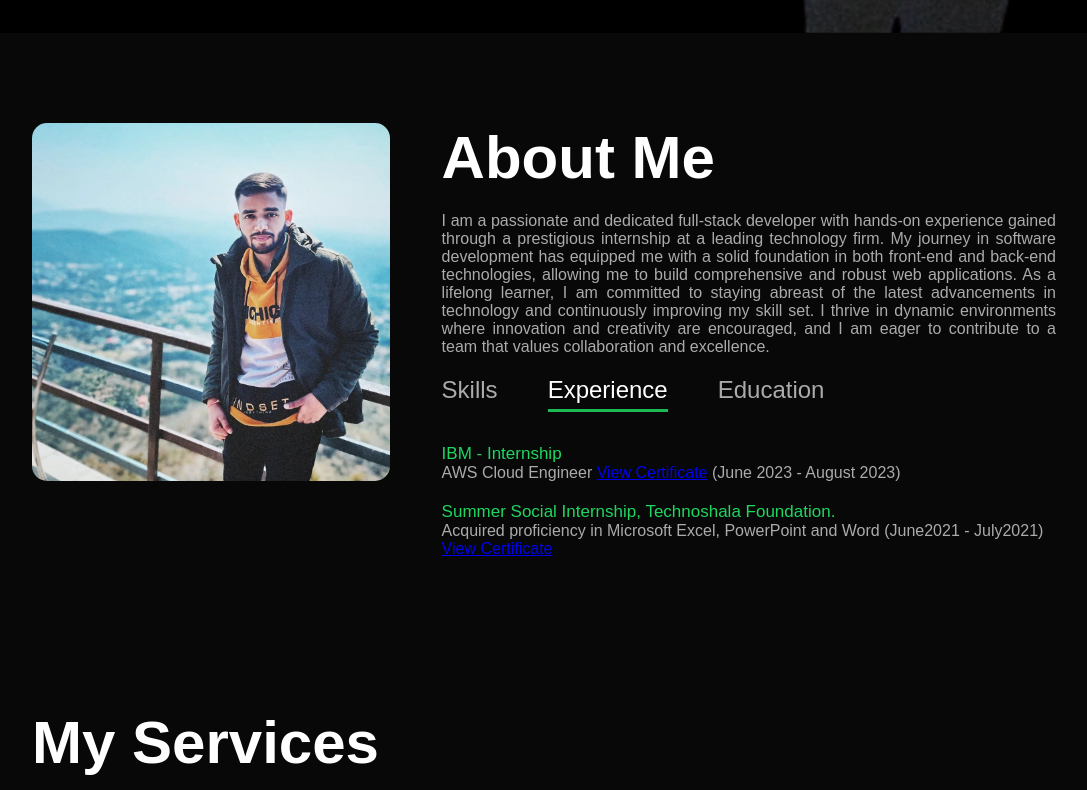
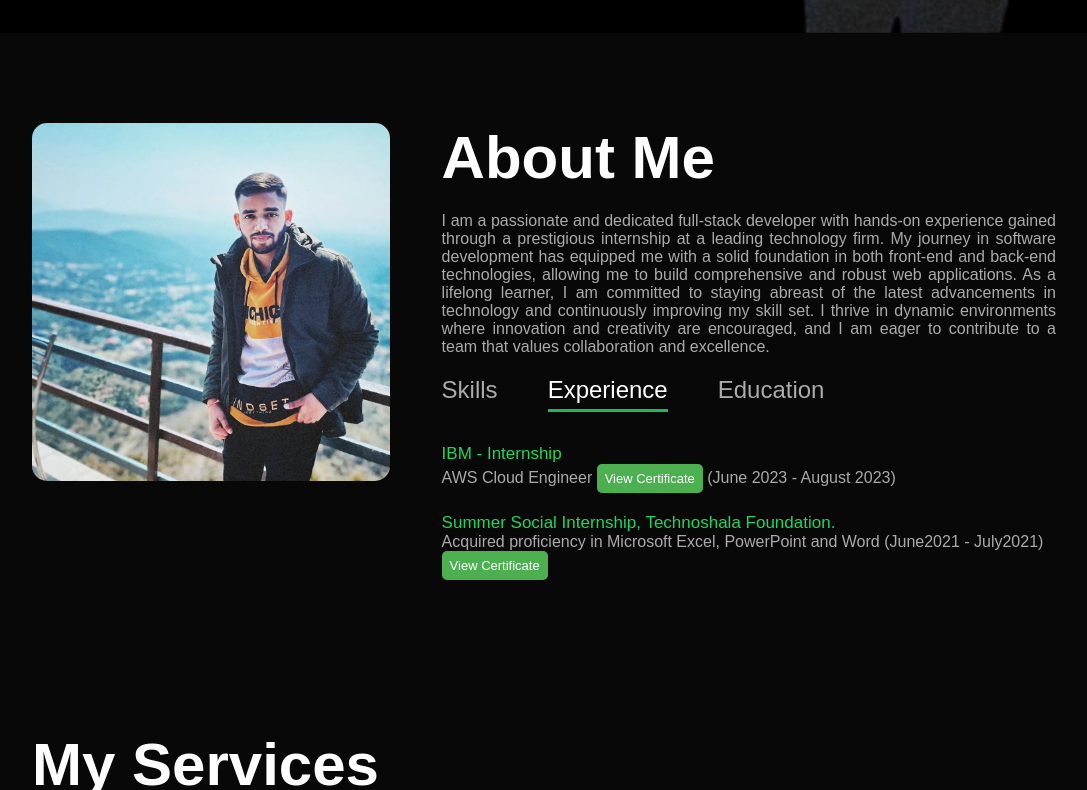
Before and after one commit to Abhivgreek/Portfolio-Website, a plain HTML site: page index.html in a window 1280 px wide. Both pictures are taken after a click on the element "Experience". Shown: the part 767-1557 px from the top of the page, without its empty margins (96-1183 px from the left). Drawn offline with Linux system fonts and the light colour scheme.

Commit message:
Update index.html

```diff
--- a/index.html
+++ b/index.html
@@ -13,7 +13,8 @@
 
     <link rel="icon" href="images/favicon.png" sizes="16x16" type="image/x-icon">
     <link rel="apple-touch-icon" href="images/favicon.png">
-
+    <title>Animated Green Button</title>
+    <link rel="stylesheet" href="styles.css">
 
     <title>Abhishek Verma</title>
     <link rel="stylesheet" href="style.css" />
@@ -83,11 +84,11 @@
                     </div>
                     <div class="tab-contents" id="experience">
                         <ul>
-                            <li><span>IBM - Internship </span><br />AWS Cloud Engineer <a class="Work" href="https://drive.google.com/file/d/1pJCmPbnRjDLzxNO7175CKsub4RHYUqZC/view?usp=drive_link" target="_blank">View Certificate</a> (June 2023 - August 2023)
+                            <li><span>IBM - Internship </span><br />AWS Cloud Engineer <a class="green-button" href="https://drive.google.com/file/d/1pJCmPbnRjDLzxNO7175CKsub4RHYUqZC/view?usp=drive_link" target="_blank">View Certificate</a> (June 2023 - August 2023)
                             </li>
                             <li><span>Summer Social Internship, Technoshala Foundation.</span>
                                 <br> Acquired proficiency in Microsoft Excel, PowerPoint and Word (June2021 - July2021)
-                                <a class="Work" href="https://drive.google.com/file/d/1JYPU0rFJO2P4XYQdNeru4tXileen8Qln/view?usp=drive_link" target="_blank">View Certificate</a> <br>
+                                <a class="green-button" href="https://drive.google.com/file/d/1JYPU0rFJO2P4XYQdNeru4tXileen8Qln/view?usp=drive_link" target="_blank">View Certificate</a> <br>
 
                                 </li>
 
```
